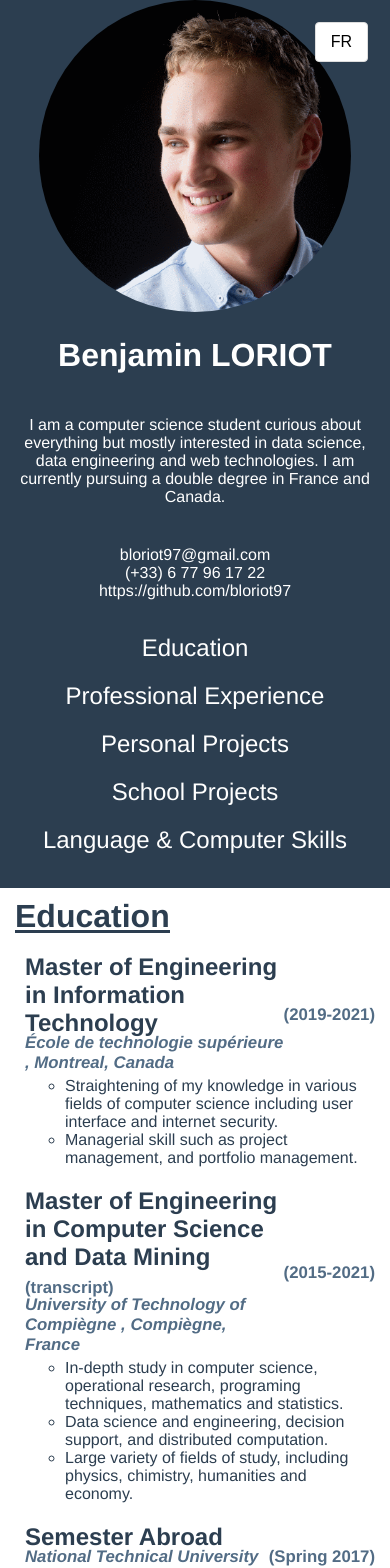
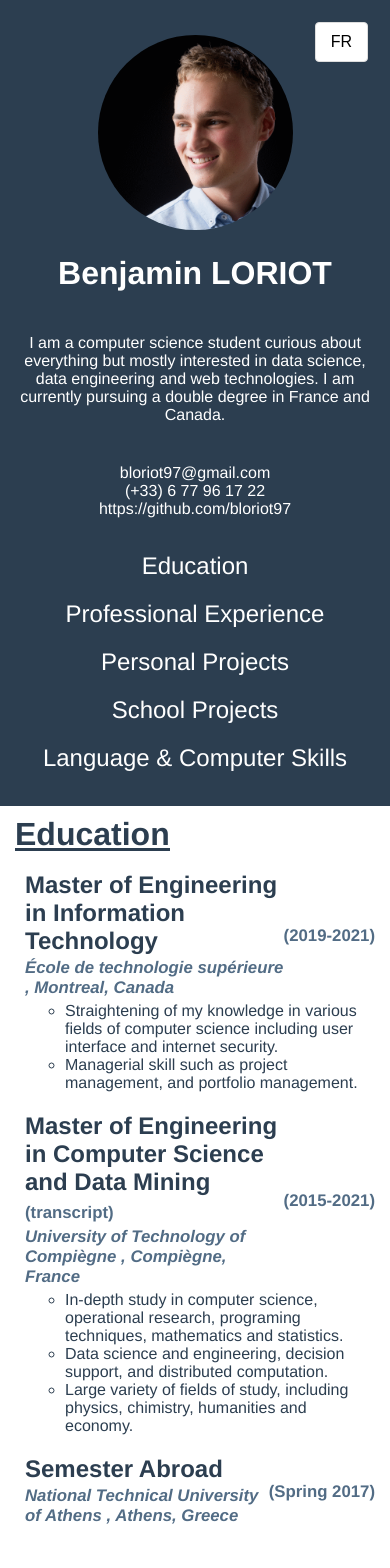
Before and after one commit to bloriot97/personal-page, a Vue app: page / in a window 390 px wide. Shown: the top 1568 px of the page. Built offline with nearby package versions, Linux system fonts and the light colour scheme.

Commit message:
Update mobile

```diff
--- a/src/App.vue
+++ b/src/App.vue
@@ -54,7 +54,9 @@ export default {
             @return $clear_primary_color;
         }
     }
-
+    html {
+        scroll-behavior: smooth;
+    }
     body{
         margin: 0;
     }
@@ -101,6 +103,10 @@ export default {
     #picture {
         width: 80%;
         border-radius: 50%;
+        @media screen and (max-width: $breakpoint-phone) {
+            width: 50%;
+            margin-top: 35px;
+        }
     }
     #language_switch{
         position: fixed;
--- a/src/components/CVItem.vue
+++ b/src/components/CVItem.vue
@@ -3,7 +3,7 @@
         <div class="education" >
             <h2 class="item_title">
                 <div>
-                    <div>
+                    <div class="title">
                         <OptionalLink :text="title" :link="link" />
                         <a v-if="moreInfo" v-on:click="$emit('more')" class="more">({{$t('more')}})</a>
                         <a v-if="transcript" :href="transcript" class="more">({{$t('transcript')}})</a>
@@ -64,6 +64,11 @@
         font-size: 0.7em;
         color: $sub_title_color;
     }
+    .title {
+        @media screen and (max-width: $breakpoint-phone) {
+            padding-bottom: 7px;
+        }
+    }
     .sub_title{
         font-size: 0.7em;
         //padding-left: 10px;
--- a/src/components/Modal.vue
+++ b/src/components/Modal.vue
@@ -59,6 +59,7 @@
         position: fixed;
         top: 0;
         left: 0;
+        z-index: 1000;
     }
     .modal_content {
         width: 100%;
```
